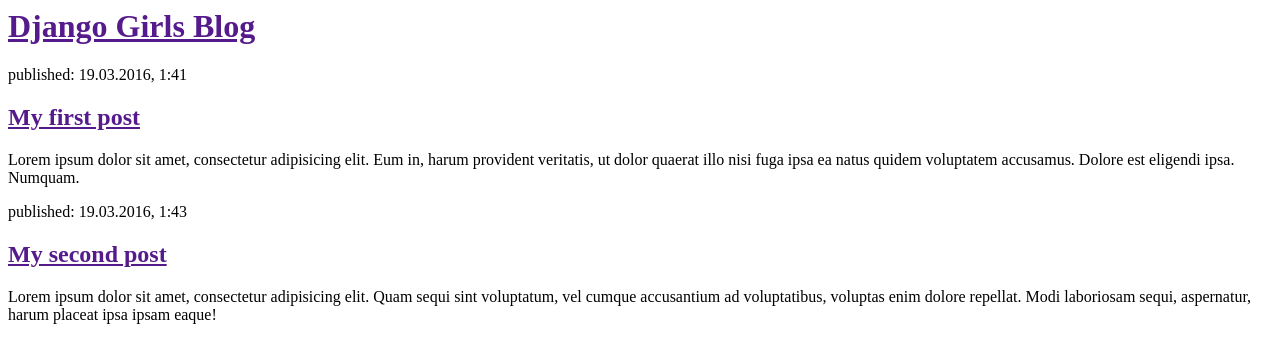
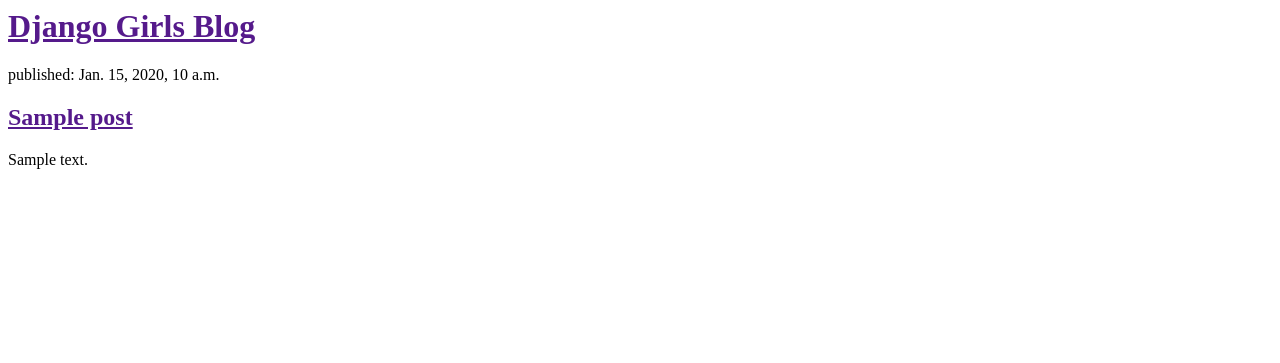
Before and after one commit to prabinman/my-first-blog, a Django app: template blog/templates/blog/post_list.html in a window 1280 px wide. Shown: the top 363 px of the page. Run offline with Django 3.2, Linux system fonts and the light colour scheme; the template is opened without the code that fills it: values that come from a table or form of the project are taken from there, others are empty; tables that the repository leaves empty hold one stand-in row (values such as "Sample post").

Commit message:
Modified templates to display posts from database.

```diff
--- a/blog/templates/blog/post_list.html
+++ b/blog/templates/blog/post_list.html
@@ -7,21 +7,17 @@
 			<h1><a href="">Django Girls Blog</a></h1>
 		</div>
 
-		<div>
+		{% for post in posts %}
 
-			<p>published: 19.03.2016, 1:41</p>
-			<h2><a href="">My first post</a></h2>
-			<p>Lorem ipsum dolor sit amet, consectetur adipisicing elit. Eum in, harum provident veritatis, ut dolor quaerat illo nisi fuga ipsa ea natus quidem voluptatem accusamus. Dolore est eligendi ipsa. Numquam.</p>
+			<div>
 
-		</div>
+				<p>published: {{ post.published_date }}</p>
+				<h2><a href="">{{ post.title }}</a></h2>
+				<p>{{ post.text|linebreaks }}</p>
 
-		<div>
+			</div>
 
-			<p>published: 19.03.2016, 1:43</p>
-			<h2><a href="">My second post</a></h2>
-			<p>Lorem ipsum dolor sit amet, consectetur adipisicing elit. Quam sequi sint voluptatum, vel cumque accusantium ad voluptatibus, voluptas enim dolore repellat. Modi laboriosam sequi, aspernatur, harum placeat ipsa ipsam eaque!</p>
-
-		</div>
+		{% endfor %}
 
 	</body>
 </html>
--- a/blog/views.py
+++ b/blog/views.py
@@ -1,7 +1,10 @@
 from django.shortcuts import render
+from django.utils import timezone
+from .models import Post
 
 # Create your views here.
 
 
 def post_list(request):
-    return render(request, 'blog/post_list.html', {})
+	posts = Post.objects.filter(published_date__lte=timezone.now()).order_by('published_date')
+	return render(request, 'blog/post_list.html', {'posts': posts })
```
